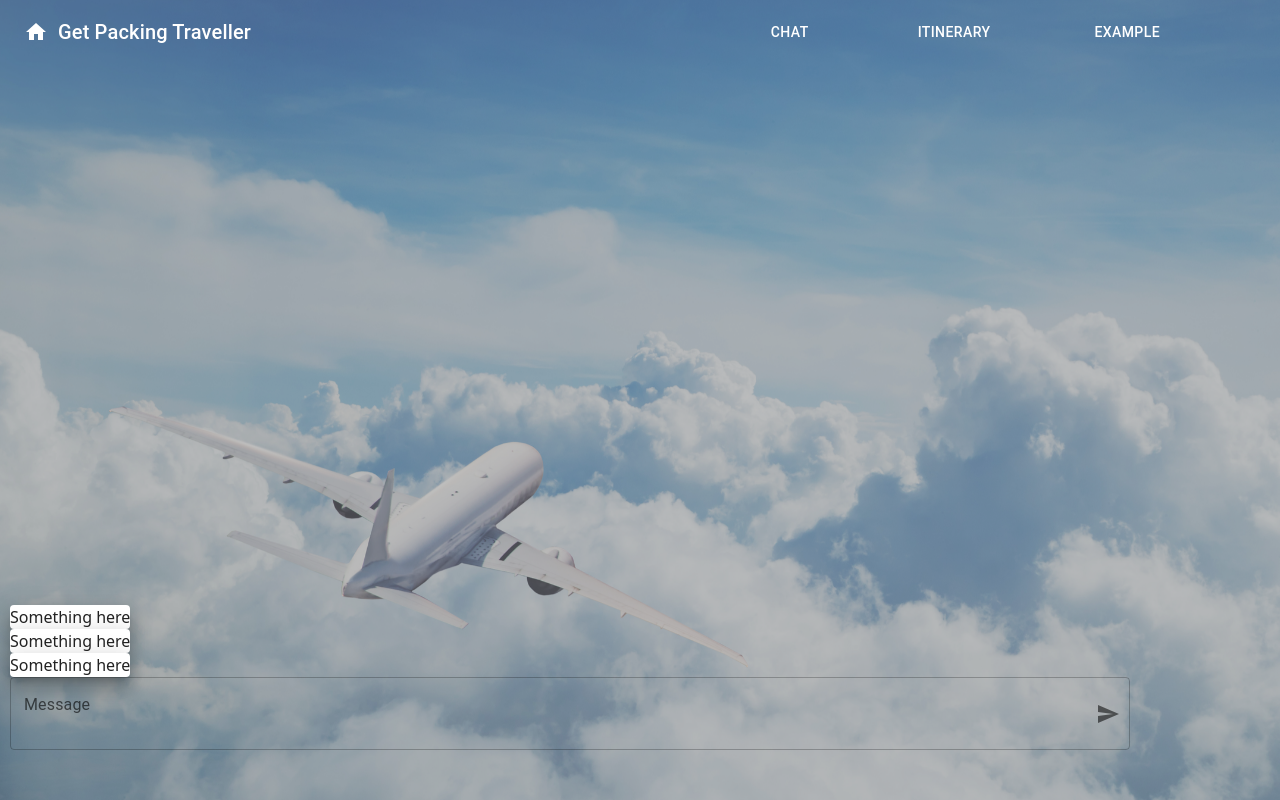
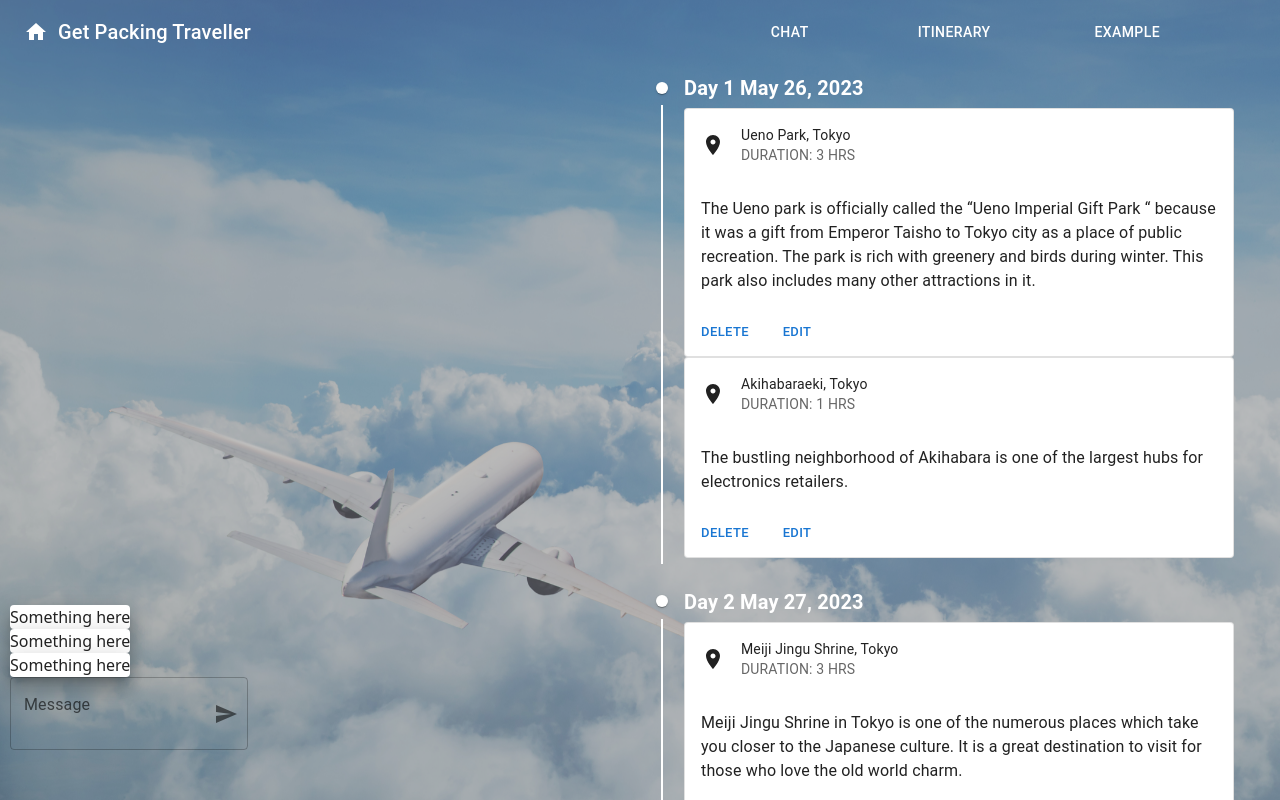
Before and after one commit to Monash-FIT3170/AI_Travel_Plan, a React (Create React App) app in the folder client/: page /chat in a window 1280 px wide. Built offline with nearby package versions, Linux system fonts and the light colour scheme.

Commit message:
fix:changed chat+itineray page to follow wireframe

```diff
--- a/client/src/components/chatbox/ChatBox.jsx
+++ b/client/src/components/chatbox/ChatBox.jsx
@@ -72,7 +72,7 @@ export default function ChatBox() {
       </Box>
       <Box display="flex" alignItems="center">
         <TextField
-          fullWidth
+
           multiline
           onChange={(value) => handleInputEnter(value)}
           value={inputValue}
--- a/client/src/pages/ChatPage.jsx
+++ b/client/src/pages/ChatPage.jsx
@@ -1,13 +1,25 @@
 import ChatBox from '../components/chatbox/ChatBox';
 import Background from "../components/Background";
 import BackgroundImage from "../components/BackgroundImage";
+import Grid from '@mui/material/Grid';
+import { ItineraryTimeLine } from "../components/ItineraryTimeLine"
+import { mockTravel_Itinerary1 } from "../MockItinerary";
 
 export function ChatPage() {
   return (
     <>
       <BackgroundImage />
       <Background>
-        <ChatBox></ChatBox>
+      <Grid container>
+                  <Grid item xs={6}>
+                  <ChatBox></ChatBox>
+                </Grid>
+                <Grid item xs={6} style={{ height: '100vh', overflowY: 'auto' }}>
+    <ItineraryTimeLine travelItinerary={mockTravel_Itinerary1}/>
+                </Grid>
+
+            </Grid>
+
       </Background>
     </>
   );
--- a/client/src/pages/itineraryRight.jsx
+++ b/client/src/pages/itineraryRight.jsx
@@ -13,7 +13,7 @@ export function ItineraryRight(){
             <Background>
             <Grid container>
                   <Grid item xs={6}>
-                <Chatbox></Chatbox>
+                Follow figma for the components here
                 </Grid>
                 <Grid item xs={6} style={{ height: '100vh', overflowY: 'auto' }}>
     <ItineraryTimeLine travelItinerary={mockTravel_Itinerary1}/>
```
